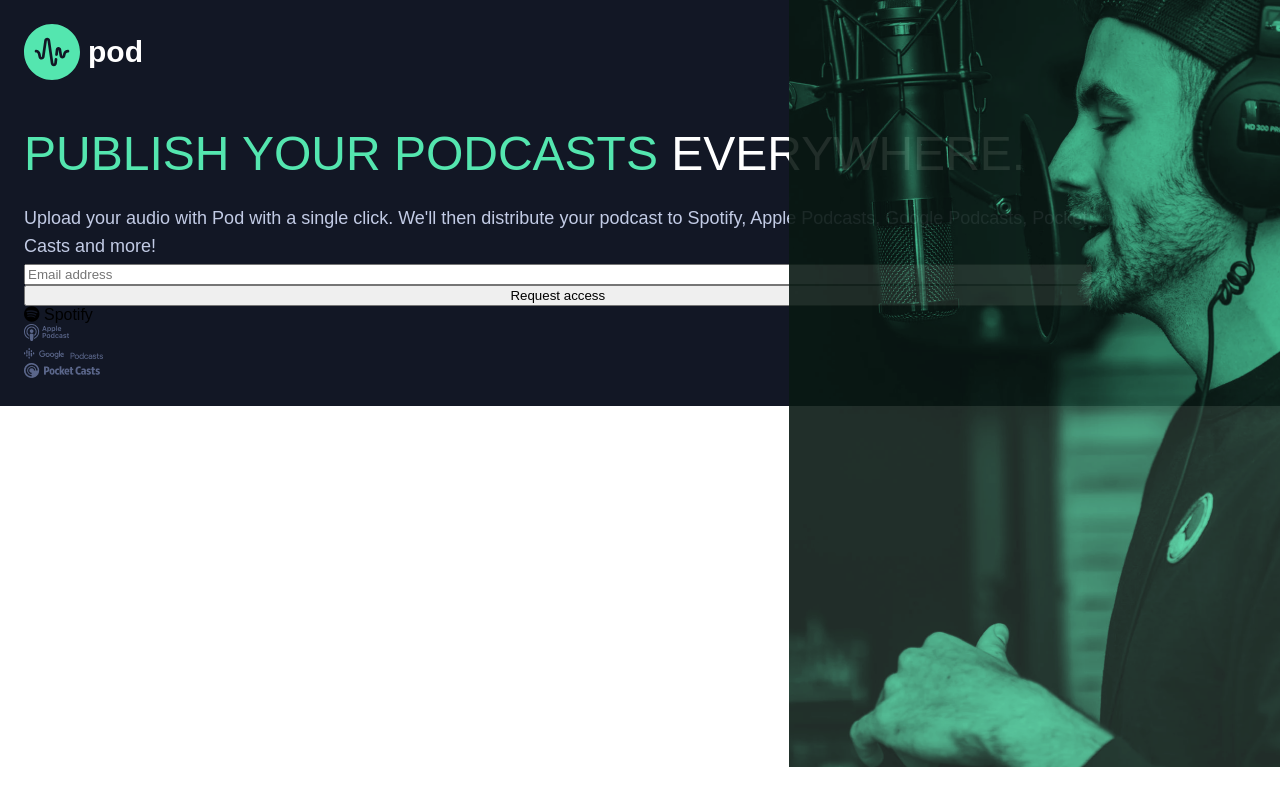
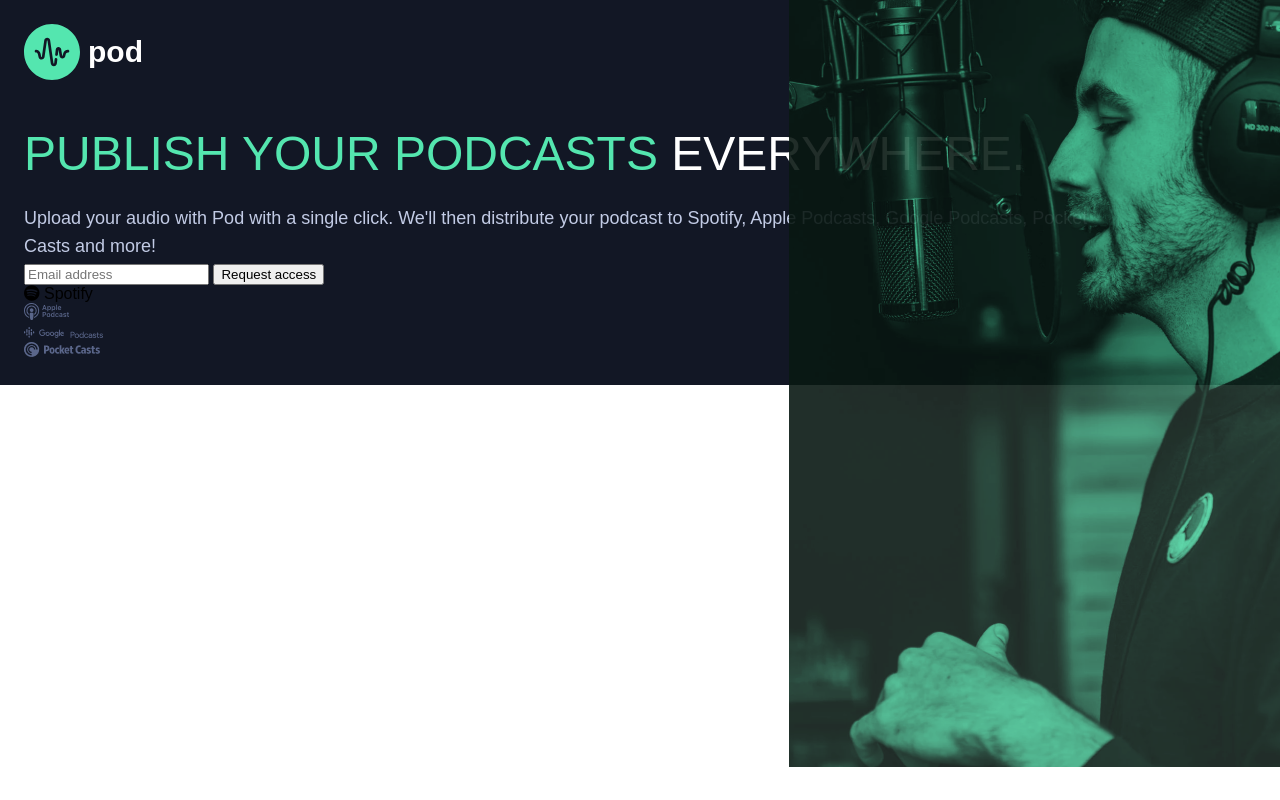
Before and after one commit to sclie001/WWC-FrontEndMentor, a plain HTML site: page pod-request-access-langing-page/index.html in a window 1280 px wide. Drawn offline with Linux system fonts and the light colour scheme; a web font is replaced by a local one.

Commit message:
removed 100% width for email and btn inputs

```diff
--- a/pod-request-access-langing-page/styles/tablet.css
+++ b/pod-request-access-langing-page/styles/tablet.css
@@ -85,6 +85,3 @@ body{
 .email-tablet{
     box-sizing: border-box;
 }
-.email-tablet, .btn-req-access-tablet{
-    width: 100%;
-}
```
